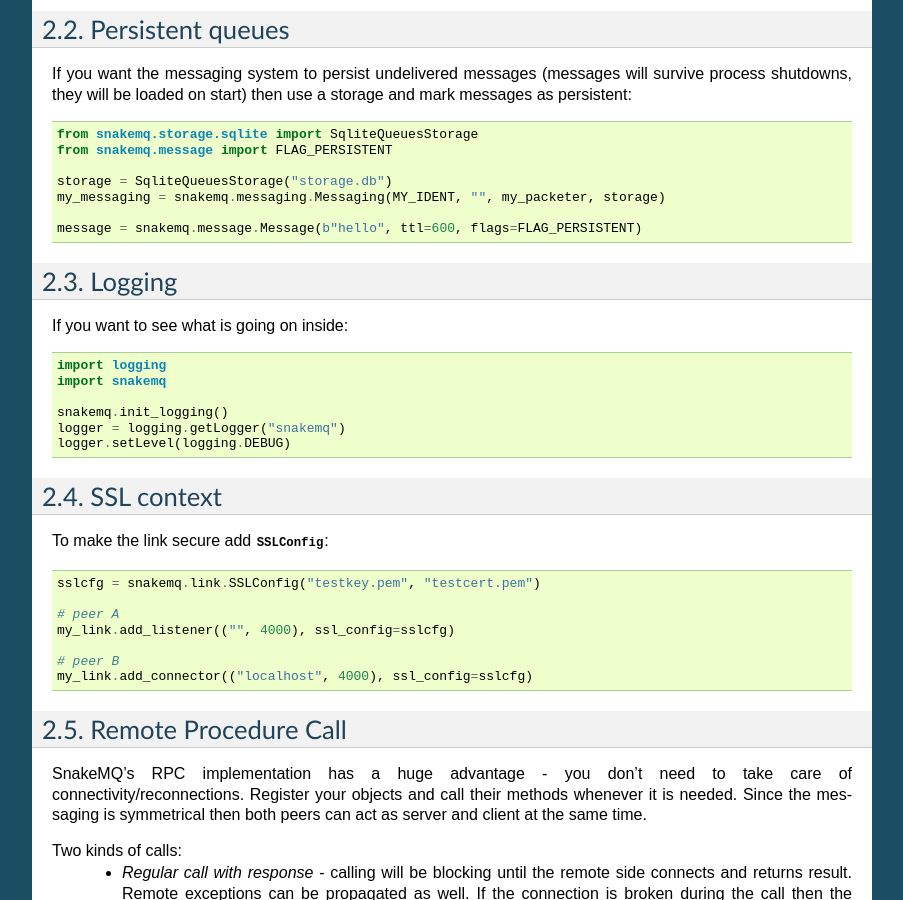
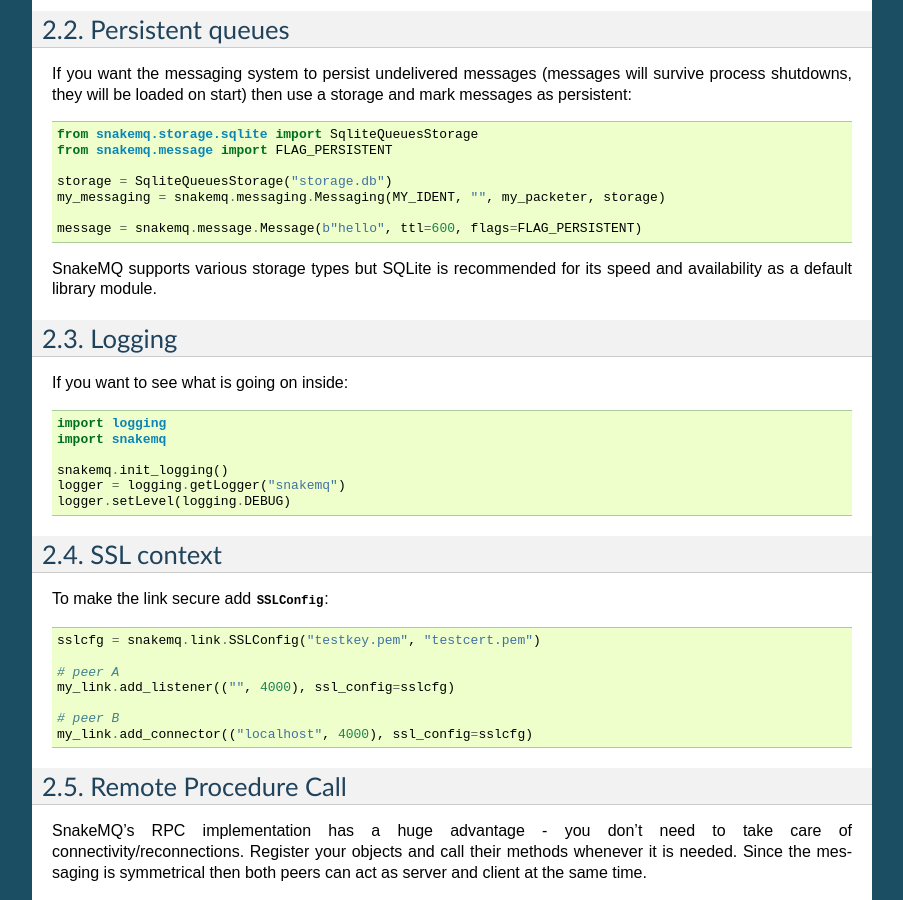
Before and after one commit to dsiroky/snakemq, a Sphinx documentation site: the page built from doc/sphinx/source/tutorial.rst, in a window 1280 px wide and 900 px high, scrolled down 1296 px. Shown: the whole window, without its empty margins (198-1101 px from the left). Built offline with Sphinx 7.4.7, drawn with Linux system fonts in a browser that asks for light colours.

Commit message:
tutorial - persistent storage - recommend SQLite

```diff
--- a/doc/sphinx/source/tutorial.rst
+++ b/doc/sphinx/source/tutorial.rst
@@ -78,6 +78,9 @@ messages as persistent::
   my_messaging = snakemq.messaging.Messaging(MY_IDENT, "", my_packeter, storage)
 
   message = snakemq.message.Message(b"hello", ttl=600, flags=FLAG_PERSISTENT)
+
+SnakeMQ supports various storage types but SQLite is recommended for its speed and
+availability as a default library module.
 
 -------
 Logging
```
